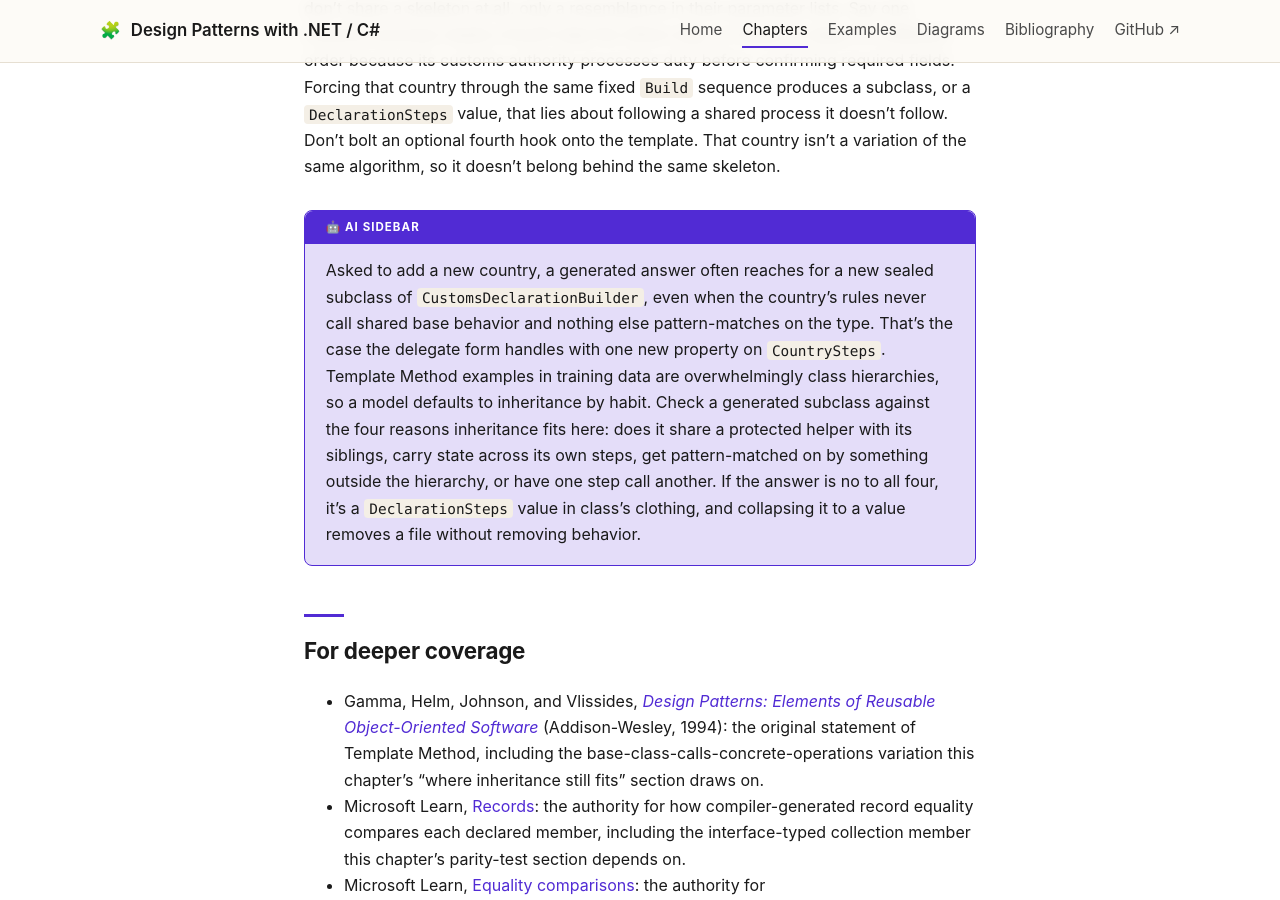
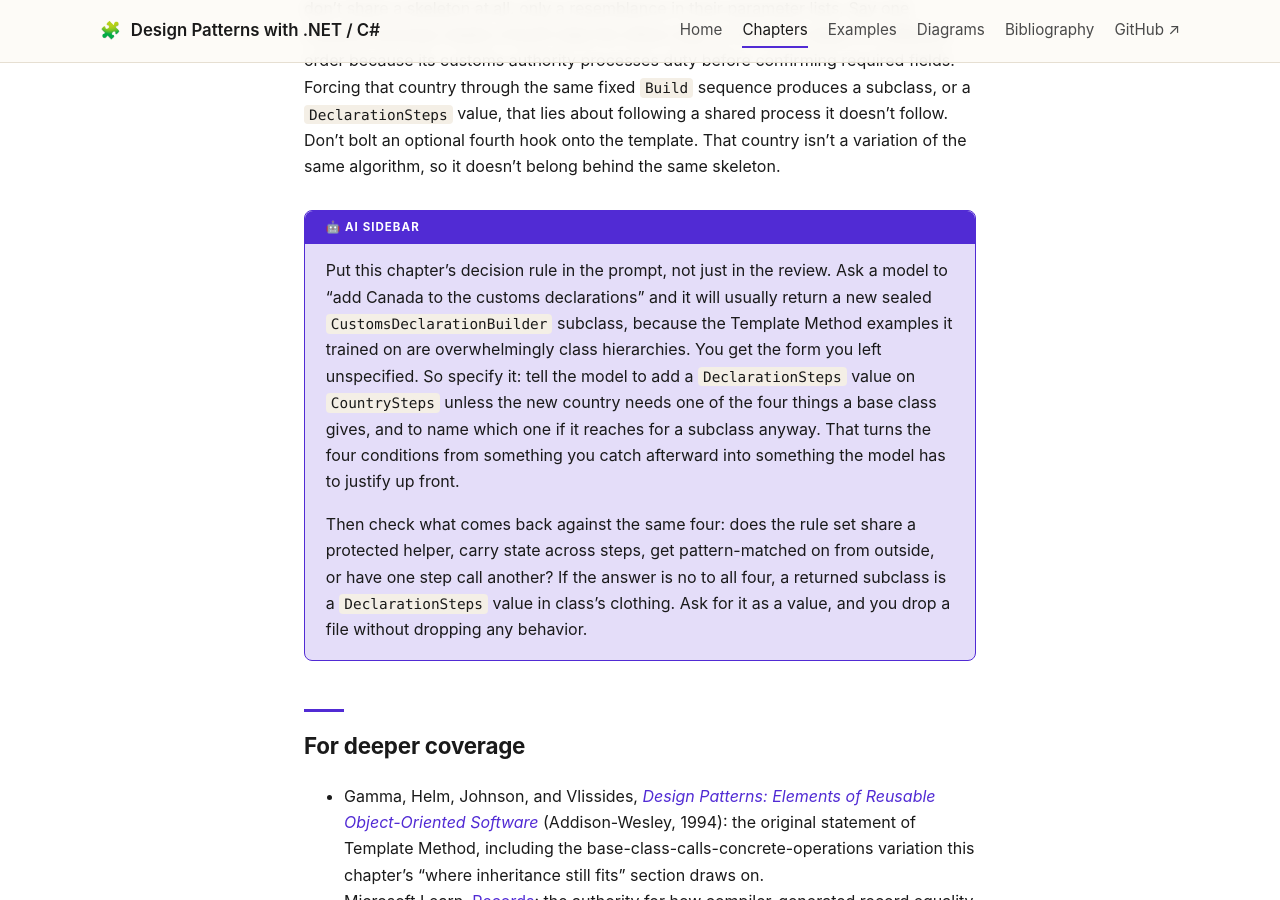
Before and after one commit to patterncatalyst/csharp-design-patterns, a Jekyll site: the page built from _docs/12-template-method-and-the-delegate-alternative.md, in a window 1280 px wide and 900 px high, scrolled down 9391 px. Built offline with Jekyll 4.4.1, drawn with Linux system fonts in a browser that asks for light colours.

Commit message:
docs(site): reframe ch12 AI sidebar as how to steer an AI, not describe one (#36)
The sidebar described what a model tends to do, then gave a review checklist.
Reframe it around using the chapter's knowledge to work with an AI:

- Lead with the action: put the decision rule in the prompt (ask for a
  DeclarationSteps value unless one of the four conditions holds, and to name
  which), so the model justifies a subclass up front.
- Keep the four-condition check as the review step of that loop.
- The model's default toward inheritance stays as the reason to steer, in one
  clause, not the point.

No change to code, captions, or recorded output.

```diff
--- a/_docs/12-template-method-and-the-delegate-alternative.md
+++ b/_docs/12-template-method-and-the-delegate-alternative.md
@@ -360,17 +360,21 @@ fourth hook onto the template. That country isn't a variation of the same
 algorithm, so it doesn't belong behind the same skeleton.
 
 <blockquote class="ai-sidebar" markdown="1">
-Asked to add a new country, a generated answer often reaches for a new sealed
-subclass of `CustomsDeclarationBuilder`, even when the country's rules never
-call shared base behavior and nothing else pattern-matches on the type. That's
-the case the delegate form handles with one new property on `CountrySteps`.
-Template Method examples in training data are overwhelmingly class hierarchies,
-so a model defaults to inheritance by habit. Check a generated subclass against
-the four reasons inheritance fits here: does it share a protected helper with
-its siblings, carry state across its own steps, get pattern-matched on by
-something outside the hierarchy, or have one step call another. If the answer is
-no to all four, it's a `DeclarationSteps` value in class's clothing, and
-collapsing it to a value removes a file without removing behavior.
+Put this chapter's decision rule in the prompt, not just in the review. Ask a
+model to "add Canada to the customs declarations" and it will usually return a
+new sealed `CustomsDeclarationBuilder` subclass, because the Template Method
+examples it trained on are overwhelmingly class hierarchies. You get the form
+you left unspecified. So specify it: tell the model to add a `DeclarationSteps`
+value on `CountrySteps` unless the new country needs one of the four things a
+base class gives, and to name which one if it reaches for a subclass anyway.
+That turns the four conditions from something you catch afterward into something
+the model has to justify up front.
+
+Then check what comes back against the same four: does the rule set share a
+protected helper, carry state across steps, get pattern-matched on from outside,
+or have one step call another? If the answer is no to all four, a returned
+subclass is a `DeclarationSteps` value in class's clothing. Ask for it as a
+value, and you drop a file without dropping any behavior.
 </blockquote>
 
 ## For deeper coverage
```
